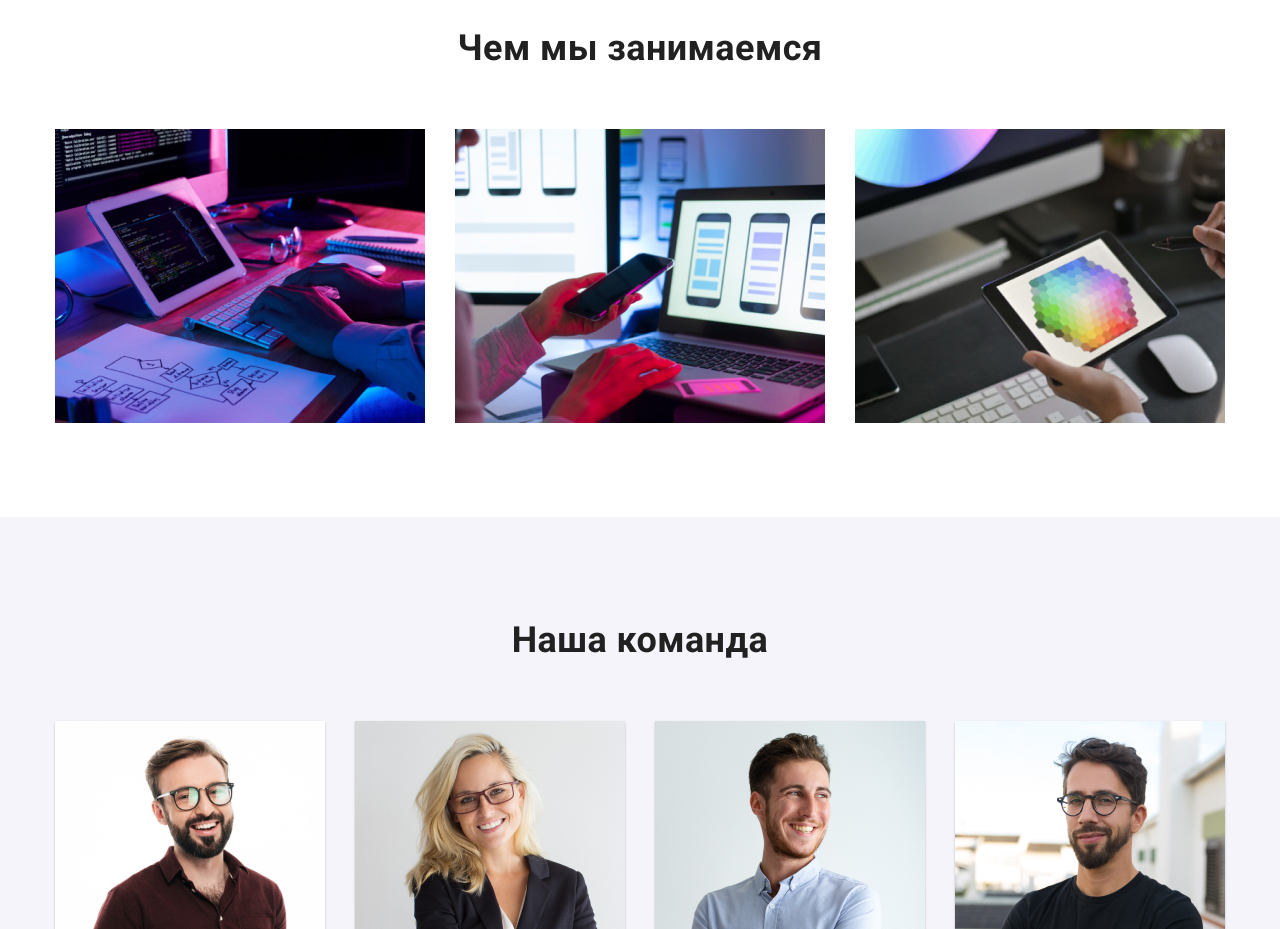
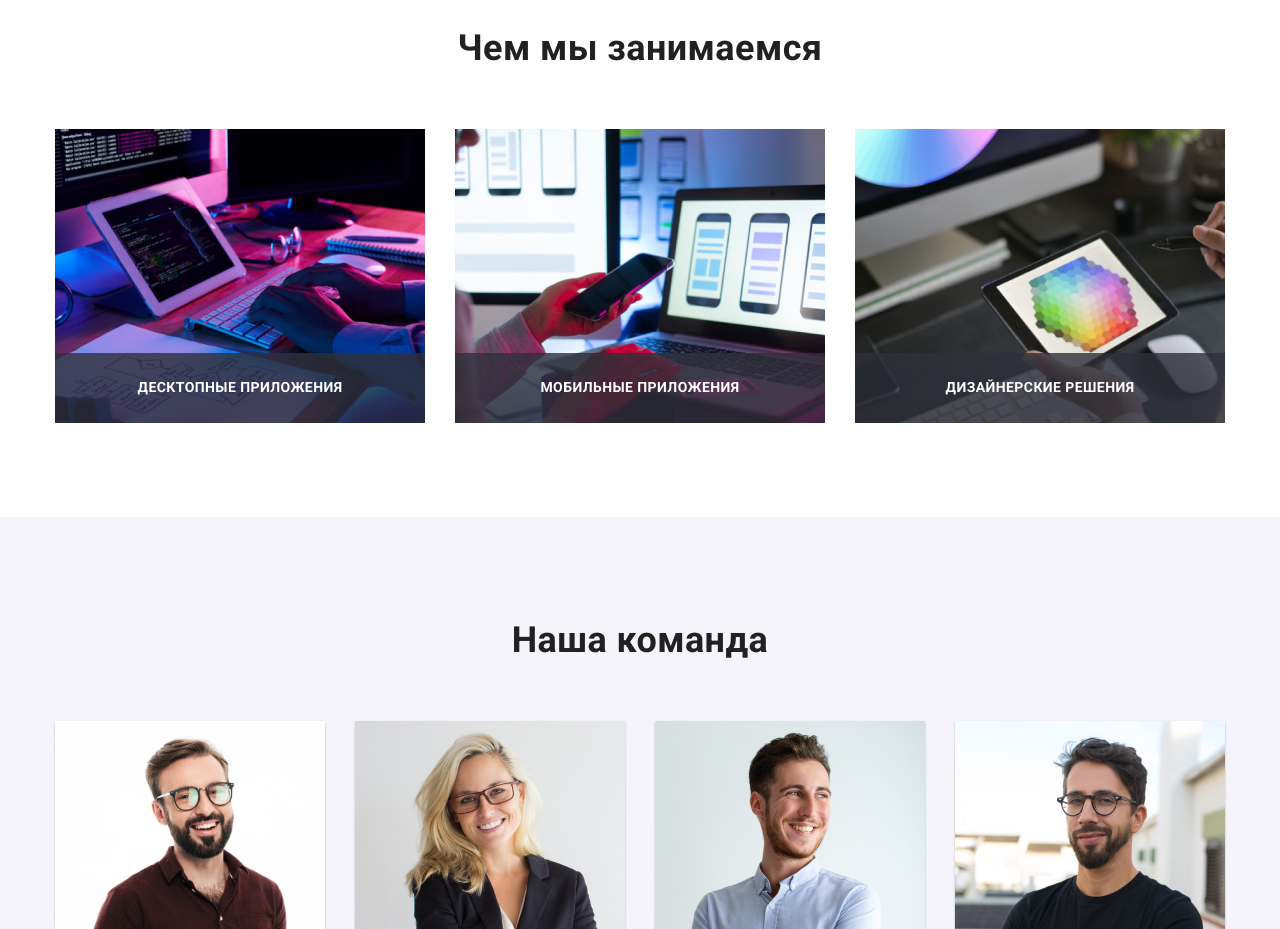
Before and after one commit to YoungSandw1ch/repeat-repo, a plain HTML site: page index.html in a window 1280 px wide. Shown: the part 1100-2029 px from the top of the page. Drawn offline with nearby package versions, Linux system fonts and the light colour scheme.

Commit message:
add js 5hw

```diff
--- a/index.html
+++ b/index.html
@@ -113,13 +113,16 @@
         <ul class="works__list">
           <li class="works__item">
             <img src="./images/works/works-1.jpeg" alt="набирает на клавиатуре" class="works__img" width="370">
+            <p class="works__text">Десктопные приложения</p>
           </li>
           <li class="works__item">
             <img src="./images/works/works-2.jpeg" alt="держит телефон перед компьютером" class="works__img"
               width="370">
+            <p class="works__text">Мобильные приложения</p>
           </li>
           <li class="works__item">
             <img src="./images/works/works-3.jpeg" alt="вибирает палитру цветов" class="works__img" width="370">
+            <p class="works__text">Дизайнерские решения</p>
           </li>
         </ul>
       </div>
@@ -383,6 +386,9 @@
       </div>
     </div>
   </footer>
+
+  <script src="./js/modal.js" type="module"></script>
+
 </body>
 
 </html>
--- /dev/null
+++ b/js/modal.js
@@ -0,0 +1,14 @@
+(() => {
+  const refs = {
+    openModalBtn: document.querySelector('[data-modal-open]'),
+    closeModalBtn: document.querySelector('[data-modal-close]'),
+    modal: document.querySelector('[data-modal]'),
+  };
+
+  refs.openModalBtn.addEventListener('click', toggleModal);
+  refs.closeModalBtn.addEventListener('click', toggleModal);
+
+  function toggleModal() {
+    refs.modal.classList.toggle('is-hidden');
+  }
+})();
--- a/sass/common/_variables.scss
+++ b/sass/common/_variables.scss
@@ -7,4 +7,6 @@
 
   --secondBgColor: #f5f4fa;
   --darkBgColor: #2f303a;
+
+  --cubic: cubic-bezier(0.4, 0, 0.2, 1);
 }
--- a/sass/layout/_works.scss
+++ b/sass/layout/_works.scss
@@ -7,6 +7,8 @@
 }
 
 .works__item {
+  position: relative;
+
   &:not(:last-child) {
     margin-right: 30px;
   }
@@ -14,3 +16,21 @@
 
 .works__img {
 }
+
+.works__text {
+  position: absolute;
+  bottom: 0;
+  left: 0;
+
+  width: 100%;
+  padding-top: 27px;
+  padding-bottom: 27px;
+
+  font-weight: 700;
+  line-height: 1.14;
+  text-align: center;
+  text-transform: uppercase;
+
+  color: var(--lightFontColor);
+  background-color: rgba(47, 48, 58, 0.8);
+}
```
Also changed, not shown: css/main.css, css/main.min.css, 2 other files.
